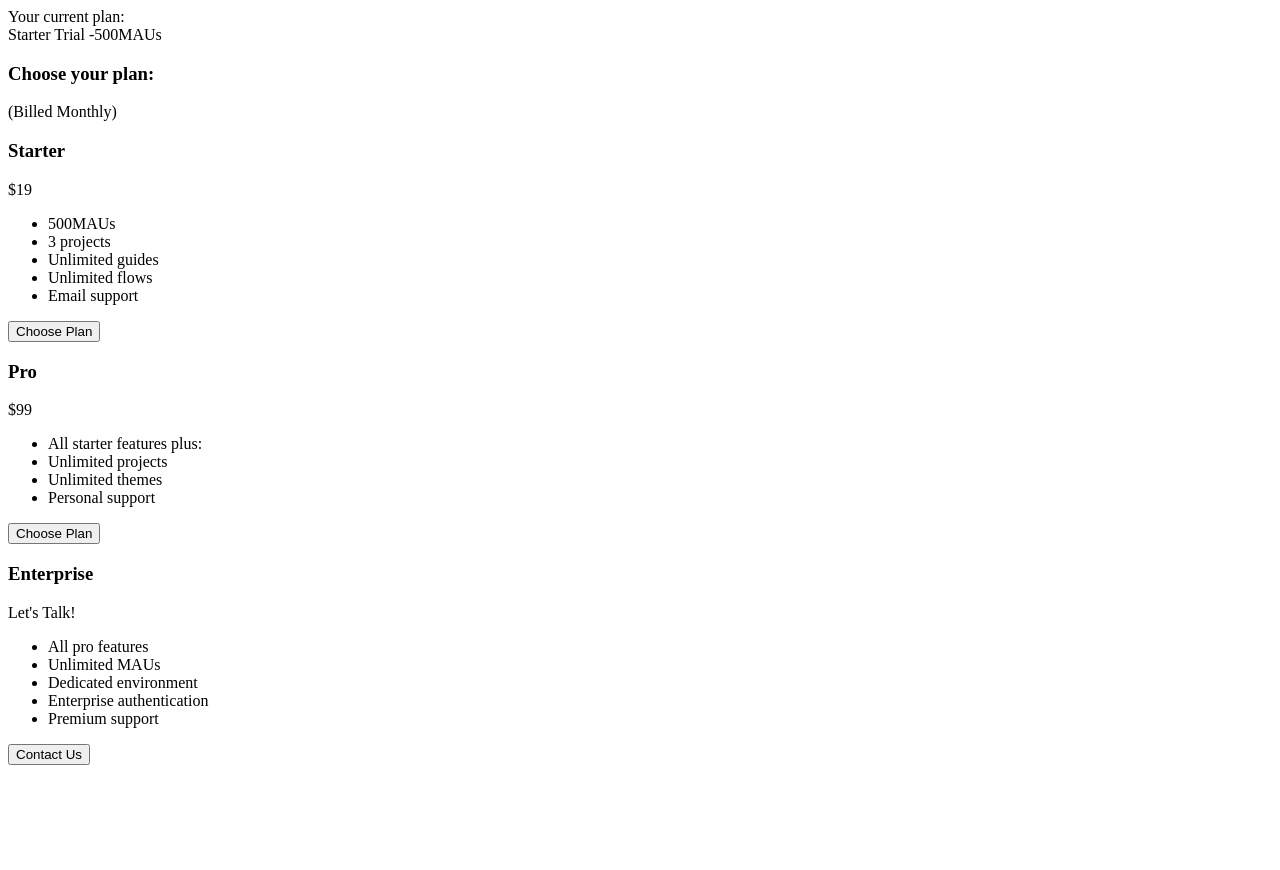
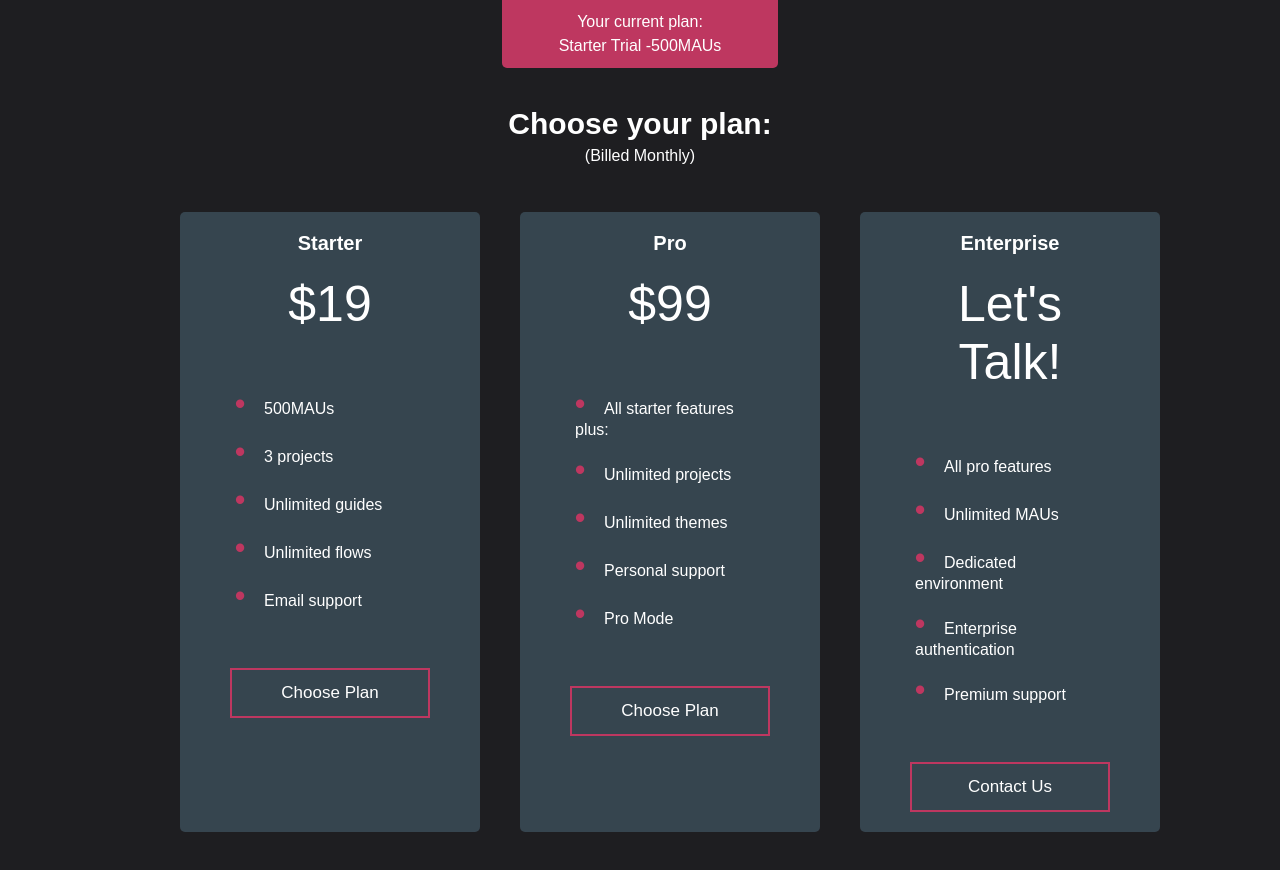
Before and after one commit to vatsal999/Pricing-Page, a plain HTML site: page index.html in a window 1280 px wide. Before the commit the page ends 800 px from the top, so only its background shows below. Drawn offline with Linux system fonts and the light colour scheme.

Commit message:
Completed styling

```diff
--- a/index.html
+++ b/index.html
@@ -11,6 +11,7 @@
         Your current plan:<br>Starter Trial -500MAUs
     </div>
 
+
     <div class="heading">
         <h3>Choose your plan:</h3>
         <p>(Billed Monthly)</p>
@@ -18,7 +19,7 @@
 
 
     <div class="Plans">
-        <div class="first">
+        <div class="Price">
             <h3>Starter</h3>
             <p>$19</p>
             <ul class="features">
@@ -28,9 +29,12 @@
                 <li>Unlimited flows</li>
                 <li>Email support</li>
             </ul>
-            <button>Choose Plan</button>
+            <div class="button">
+                <button>Choose Plan</button>
+            </div>
+
         </div>
-        <div class="second">
+        <div class="Price">
             <h3>Pro</h3>
             <p>$99</p>
             <ul class="features">
@@ -38,10 +42,14 @@
                 <li>Unlimited projects</li>
                 <li>Unlimited themes</li>
                 <li>Personal support</li>
+                <li>Pro Mode</li>
             </ul>
-            <button>Choose Plan</button>
+            <div class="button">
+                <button>Choose Plan</button>
+            </div>
+
         </div>
-        <div class="third">
+        <div class="Price">
             <h3>Enterprise</h3>
             <p>Let's Talk!</p>
             <ul class="features">
@@ -51,7 +59,10 @@
                 <li>Enterprise authentication</li>
                 <li>Premium support</li>
             </ul>
-            <button>Contact Us</button>
+            <div class="button">
+                <button>Contact Us</button>
+            </div>
+
         </div>
 
     </div>
--- a/style.css
+++ b/style.css
@@ -0,0 +1,98 @@
+
+
+*{
+    margin: 0;
+    padding: 0;
+    background-color: #1E1E21;
+    color: white;
+    font-family: sans-serif;
+}
+
+.currentplan{
+    background-color: #BE3760;
+    max-width: 20%;
+    margin: 0 auto;
+    text-align: center;
+    padding: 10px;
+    line-height: 1.5rem;
+    border-radius: 0px 0px 5px 5px;
+}
+.heading{
+    padding: 30px;
+    text-align: center;
+    margin: 10px 0;
+    line-height: 2rem;
+}
+
+.heading h3{
+    font-size: 30px;
+}
+.Plans{
+    display: flex;
+    justify-content: space-around;
+    height: auto;
+    width: 75vw;
+    margin: 0 auto;
+}
+
+.Plans .Price {
+    background-color: #36454F;
+    margin: 0px 20px 50px 20px;
+    padding: 0 50px;
+    height: auto;
+    width: 25%;
+    border-radius: 5px;
+
+}
+
+.Plans .Price h3{
+    background-color: #36454F;
+    font-size: 20px;
+    text-align: center;
+    padding: 20px;
+}
+
+.Plans .Price p{
+    text-align: center;
+    background-color: #36454F;
+    font-size: 50px;
+}
+.Plans .Price ul{
+    margin: 50px 0;
+    list-style-type: none;
+    background-color: #36454F;
+
+}
+
+.Plans .Price ul li{
+    margin: 5px 0;
+    padding: 5px;
+    background-color: #36454F;
+}
+.Plans .Price ul li::before{
+    content: "\2022";
+    color: #BE3760;
+    display: inline-block;
+    width: 1em;
+    font-weight: bold;
+    font-size: 29px;
+}
+.button{
+    background-color: #36454F;
+    text-align: center;
+    margin: 0 0 20px 0;
+}
+button{
+    outline: none;
+    font-size:17px;
+    width: 200px;
+    height: 50px;
+    padding: 5px 20px;
+    background-color: #36454F;
+    border: 2px solid #BE3760;
+    transition: ease-in 0.1s;
+}
+
+button:hover{
+    background-color: #BE3760;
+}
```
